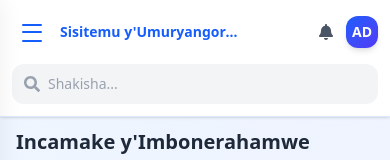
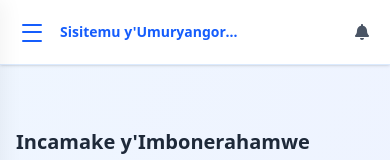
Before and after one commit to Uwayezukevin/UR-Mt-Mariko, a React (Vite) app in the folder Frontend/Mt-Mariko/: page /dashboard in a window 390 px wide. Shown: the top 160 px of the page. Built offline with nearby package versions, Linux system fonts and the light colour scheme; no server answers; sample sign-in values are in the browser's storage.

Commit message:
Responsive fixed version

```diff
--- a/Frontend/Mt-Mariko/src/pages/Dashboard.jsx
+++ b/Frontend/Mt-Mariko/src/pages/Dashboard.jsx
@@ -168,23 +168,6 @@ export default function Dashboard() {
                   {time.toLocaleTimeString()}
                 </span>
               </div>
-
-              {/* User Avatar */}
-              <div className="w-8 h-8 sm:w-10 sm:h-10 bg-gradient-to-br from-blue-600 to-indigo-600 rounded-xl flex items-center justify-center text-white font-semibold text-sm sm:text-base shadow-md hover:shadow-lg transition-all duration-200 cursor-pointer transform hover:scale-105">
-                AD
-              </div>
-            </div>
-          </div>
-
-          {/* Mobile Search - visible only on mobile */}
-          <div className="sm:hidden pb-3">
-            <div className="flex items-center bg-gray-100 rounded-xl px-3 py-2.5 transition-all duration-200 focus-within:ring-2 focus-within:ring-blue-200 focus-within:bg-white">
-              <FaSearch className="text-gray-400 mr-2 flex-shrink-0" />
-              <input
-                type="text"
-                placeholder="Shakisha..."
-                className="bg-transparent border-none outline-none text-sm w-full placeholder-gray-400"
-              />
             </div>
           </div>
         </div>
@@ -250,7 +233,6 @@ export default function Dashboard() {
               <SidebarButton
                 icon={<FaCalendarAlt />}
                 label="Ibikorwa"
-                badge="3"
                 onClick={() => {
                   navigate("/events");
                   setSidebarOpen(false);
```
